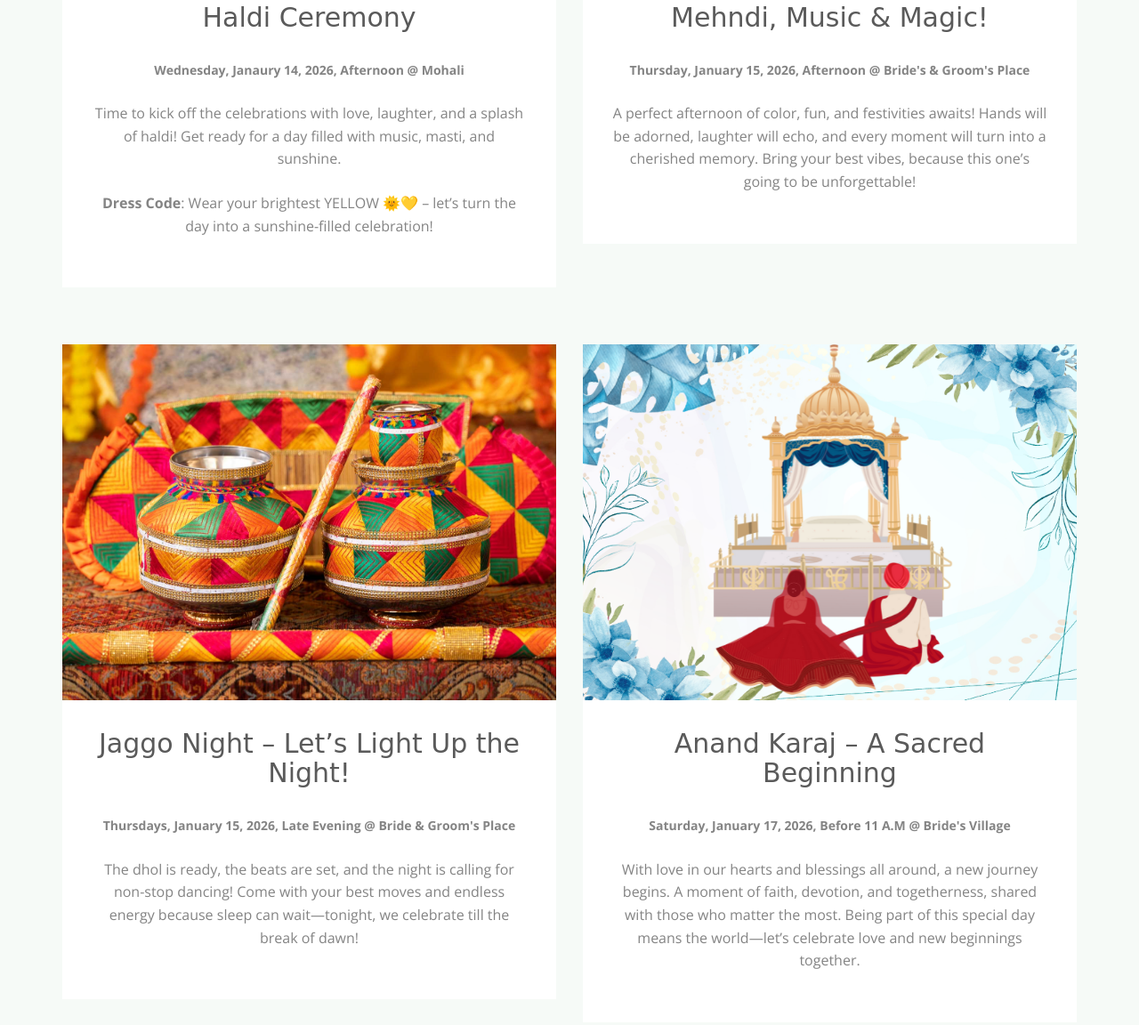
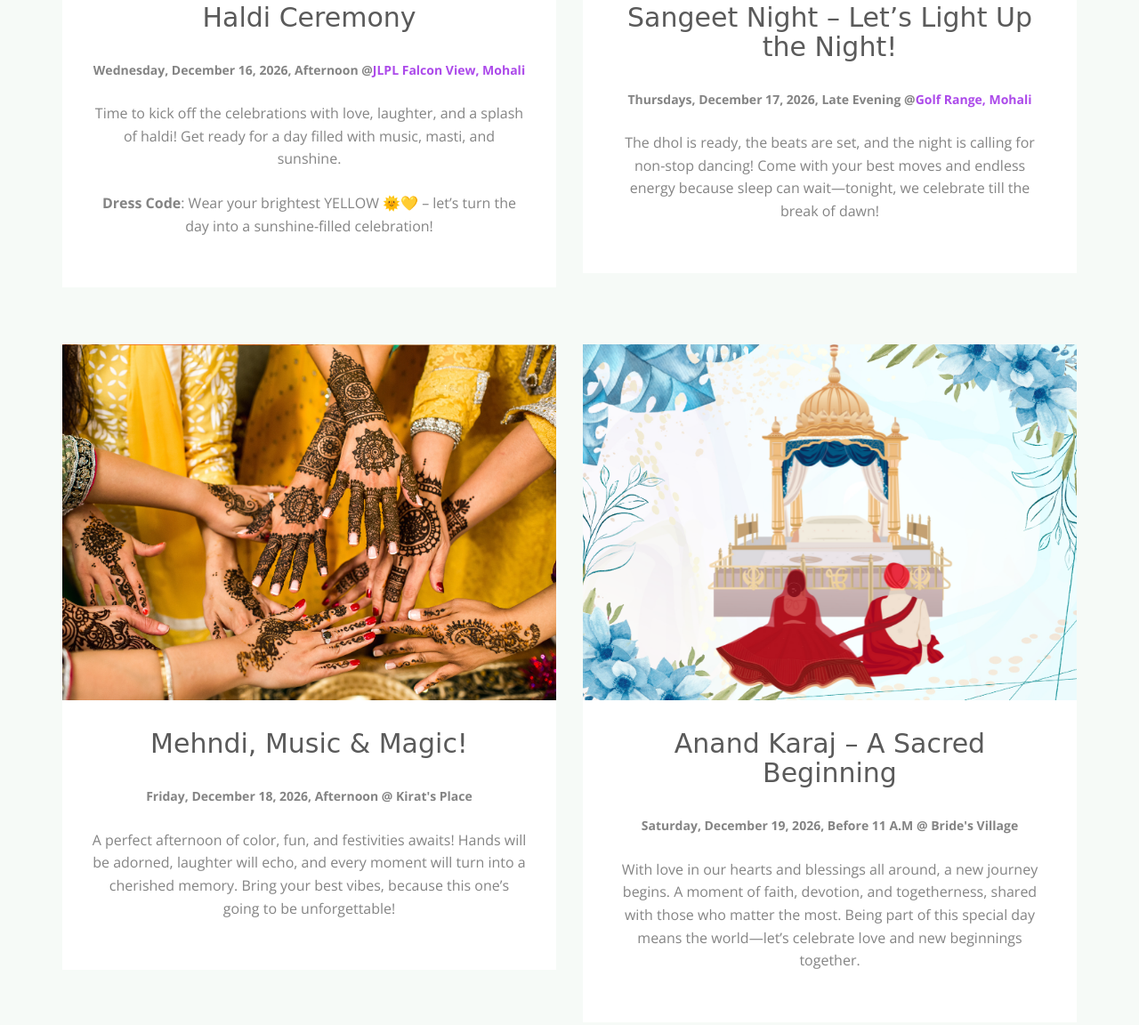
Before and after one commit to aval-s/Aval_Kirat, a website: page when-where.html in a window 1280 px wide. Shown: the part 1562-2714 px from the top of the page at 89% size. Drawn offline with nearby package versions, Linux system fonts and the light colour scheme; some packages are replaced by stand-ins of ours; no server answers; files whose address does not match are found by name; a web font is replaced by a local one.

Commit message:
Made some necessary changes

```diff
--- a/when-where.html
+++ b/when-where.html
@@ -112,7 +112,7 @@
 							<div class="ceremony-bg" style="background-image: url(images/haldi.png);"></div>
 							<div class="desc">
 								<h3>Haldi Ceremony</h3>
-								<p><strong>Wednesday, Janaury 14, 2026, Afternoon @ Mohali</strong></p>
+								<p><strong>Wednesday, December 16, 2026, Afternoon @<a href="https://maps.app.goo.gl/JiYYCwMENBvt66hV8">JLPL Falcon View, Mohali</a></strong></p>
 								<p>Time to kick off the celebrations with love, laughter, and a splash of haldi! Get ready for a day filled with music, masti, and sunshine. </p>
 								<p><b>Dress Code</b>: Wear your brightest YELLOW 🌞💛 – let’s turn the day into a sunshine-filled celebration!</p>
 							</div>
@@ -120,11 +120,11 @@
 					</div>
 					<div class="col-md-6 text-center animate-box">
 						<div class="wedding-events">
-							<div class="ceremony-bg" style="background-image: url(images/mehndi.png);"></div>
+							<div class="ceremony-bg" style="background-image: url(images/jaggo.jpg);"></div>
 							<div class="desc">
-								<h3>Mehndi, Music & Magic!</h3>
-								<p><strong>Thursday, January 15, 2026, Afternoon @ Bride's & Groom's Place</strong></p>
-								<p>A perfect afternoon of color, fun, and festivities awaits! Hands will be adorned, laughter will echo, and every moment will turn into a cherished memory. Bring your best vibes, because this one’s going to be unforgettable!</p>
+								 <h3>Sangeet Night – Let’s Light Up the Night!</h3>
+								<p><strong>Thursdays, December 17, 2026, Late Evening @<a href="https://maps.app.goo.gl/w1nepG3bh3jeSFx37">Golf Range, Mohali</a></strong></p>
+								<p>The dhol is ready, the beats are set, and the night is calling for non-stop dancing! Come with your best moves and endless energy because sleep can wait—tonight, we celebrate till the break of dawn!								</p>
 							</div>
 						</div>
 					</div>
@@ -137,11 +137,14 @@
 				<div class="row row-bottom-padded-md">
 					<div class="col-md-6 text-center animate-box">
 						<div class="wedding-events">
-							<div class="ceremony-bg" style="background-image: url(images/jaggo.jpg);"></div>
+							<div class="ceremony-bg" style="background-image: url(images/mehndi.png);"></div>
 							<div class="desc">
-								<h3>Jaggo Night – Let’s Light Up the Night!</h3>
-								<p><strong>Thursdays, January 15, 2026, Late Evening @ Bride & Groom's Place</strong></p>
-								<p>The dhol is ready, the beats are set, and the night is calling for non-stop dancing! Come with your best moves and endless energy because sleep can wait—tonight, we celebrate till the break of dawn!								</p>
+								<h3>Mehndi, Music & Magic!</h3>
+								<p><strong>Friday, December 18, 2026, Afternoon @ Kirat's Place</strong></p>
+								<p>A perfect afternoon of color, fun, and festivities awaits! Hands will be adorned, laughter will echo, and every moment will turn into a cherished memory. Bring your best vibes, because this one’s going to be unforgettable!</p>
+
+
+
 							</div>
 						</div>
 					</div>
@@ -150,7 +153,7 @@
 							<div class="ceremony-bg" style="background-image: url(images/knot.png);"></div>
 							<div class="desc">
 								<h3><span style="font-family: 'Great Vibes', cursive;">A</span>nand Karaj – <span style="font-family: 'Great Vibes', cursive;">A</span> Sacred Beginning</h3>
-								<p><strong>Saturday, January 17, 2026, Before 11 A.M @ Bride's Village</strong></p>
+								<p><strong>Saturday, December 19, 2026, Before 11 A.M @ Bride's Village</strong></p>
 								<p>With love in our hearts and blessings all around, a new journey begins. A moment of faith, devotion, and togetherness, shared with those who matter the most. Being part of this special day means the world—let’s celebrate love and new beginnings together.								</p>
 							</div>
 						</div>
```
Also changed, not shown: groom-bride.html (+3 -4 lines), index.html (+3 -3 lines), 4 other files.
